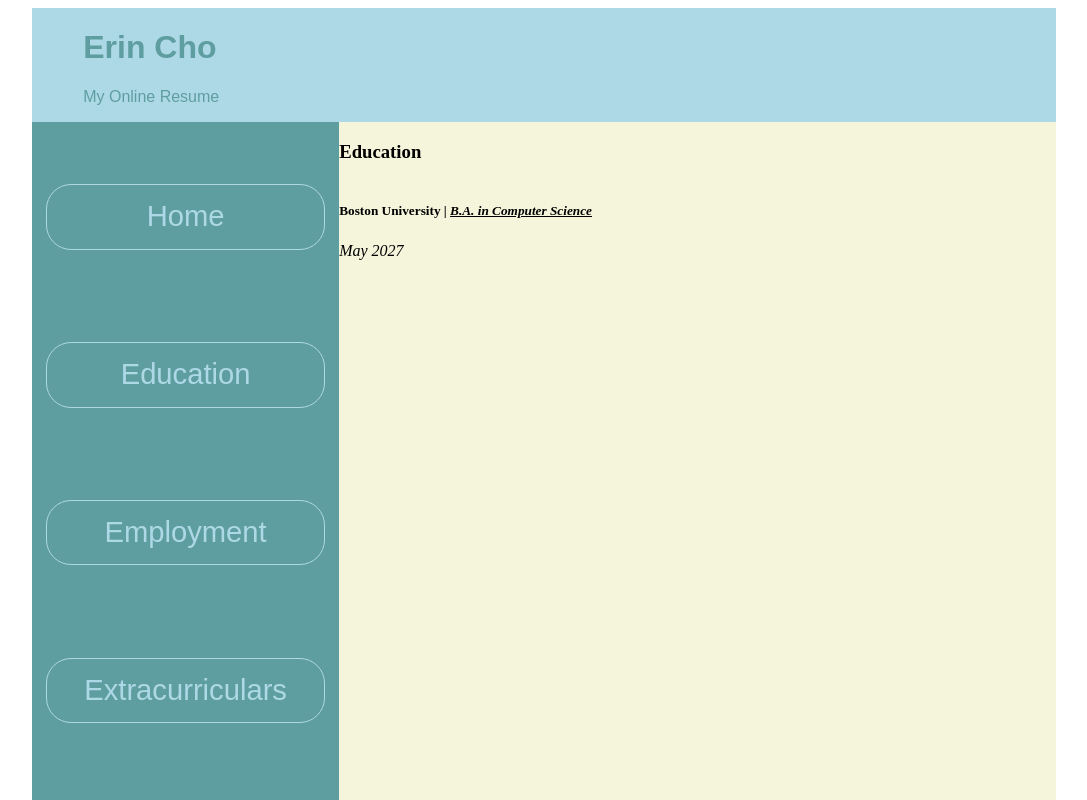
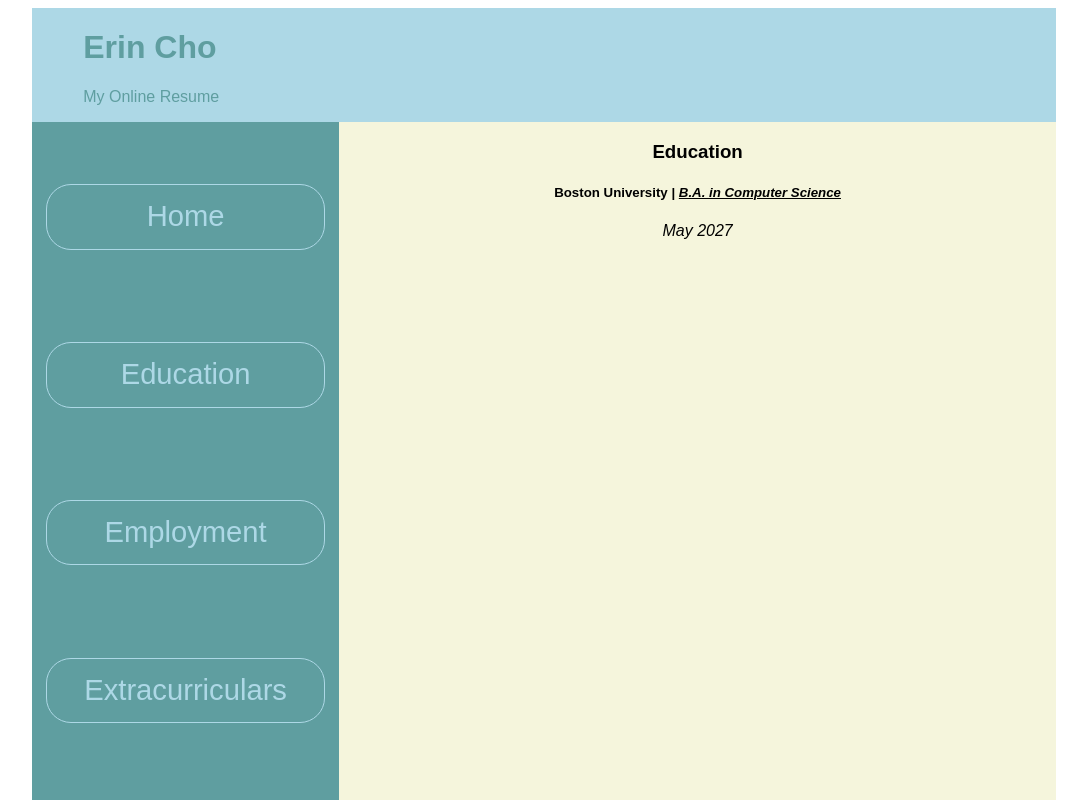
Before and after one commit to er1nh4/cs391a1-mp3, a React app: page /education.html in a window 1280 px wide. Shown: the top 800 px of the page, without its empty margins (96-1183 px from the left). Built offline with nearby package versions, Linux system fonts and the light colour scheme; the HTML template or start-up script is replaced by a standard one.

Commit message:
Updated main

```diff
--- a/src/components/main/Education.tsx
+++ b/src/components/main/Education.tsx
@@ -7,14 +7,22 @@ const StyledPage = styled.main`
     flex-direction: column;
 `;
 
+const StyledDiv = styled.div`
+    padding: 0 5%;
+    text-align: center;
+    font-family: "Arial Rounded MT Bold", Arial, san-serif, serif;
+`;
+
 export default function Education() {
     return (
         <StyledPage id="main-page">
-            <h3 id="main-title"> Education </h3>
-            <div>
-                <h5><strong>Boston University</strong> | <em><u> B.A. in Computer Science </u></em></h5>
-                <em>May 2027</em>
-            </div>
+            <StyledDiv>
+                <h3 id="main-title"> Education </h3>
+                <div>
+                    <h5><strong>Boston University</strong> | <em><u> B.A. in Computer Science </u></em></h5>
+                    <em>May 2027</em>
+                </div>
+            </StyledDiv>
         </StyledPage>
     );
 }
--- a/src/components/main/Extracurriculars.tsx
+++ b/src/components/main/Extracurriculars.tsx
@@ -7,12 +7,18 @@ const StyledPage = styled.main`
     flex-direction: column;
 `;
 
-
+const StyledDiv = styled.div`
+    padding: 0 5%;
+    text-align: center;
+    font-family: "Arial Rounded MT Bold", Arial, san-serif, serif;
+`;
 
 export default function Extracurriculars() {
     return (
         <StyledPage id="main-page">
+            <StyledDiv>
 
+            </StyledDiv>
         </StyledPage>
     )
 }
```
